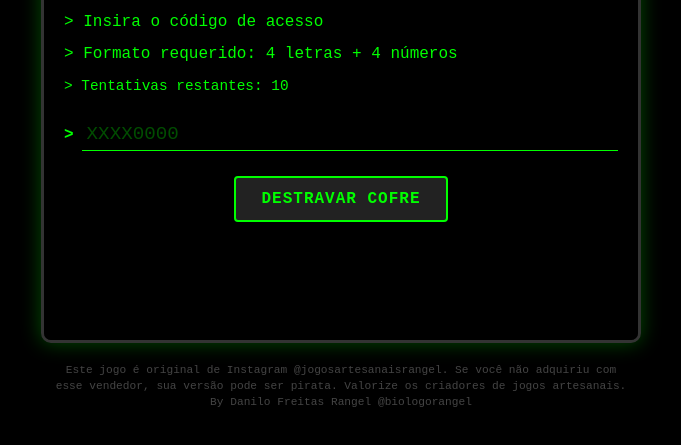
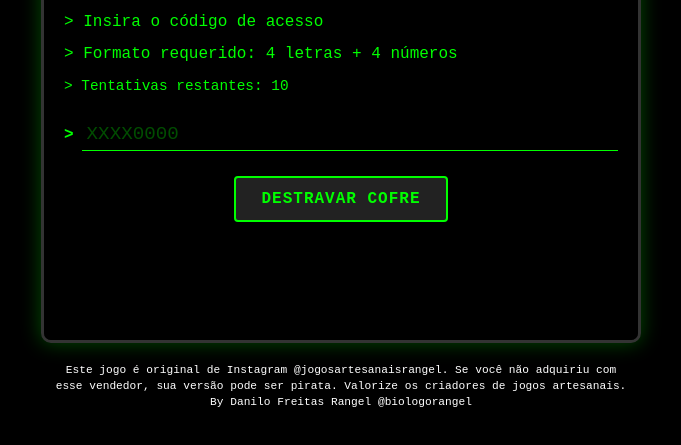
Before and after one commit to DANILOFR1/sigmaemail, a plain HTML site: page index.html in a window 1280 px wide. Shown: the part 223-668 px from the top of the page, without its empty margins (299-980 px from the left). Drawn offline with Linux system fonts and the light colour scheme.

Commit message:
Update index.html

```diff
--- a/index.html
+++ b/index.html
@@ -40,7 +40,7 @@
                 </div>
             </div>
         </div>
-        <footer class="credits">
+      <footer class="credits" style="color: white;">
             Este jogo é original de Instagram @jogosartesanaisrangel. Se você não adquiriu com esse vendedor, sua versão pode ser pirata. Valorize os criadores de jogos artesanais. By Danilo Freitas Rangel @biologorangel
         </footer>
     </div>
```
